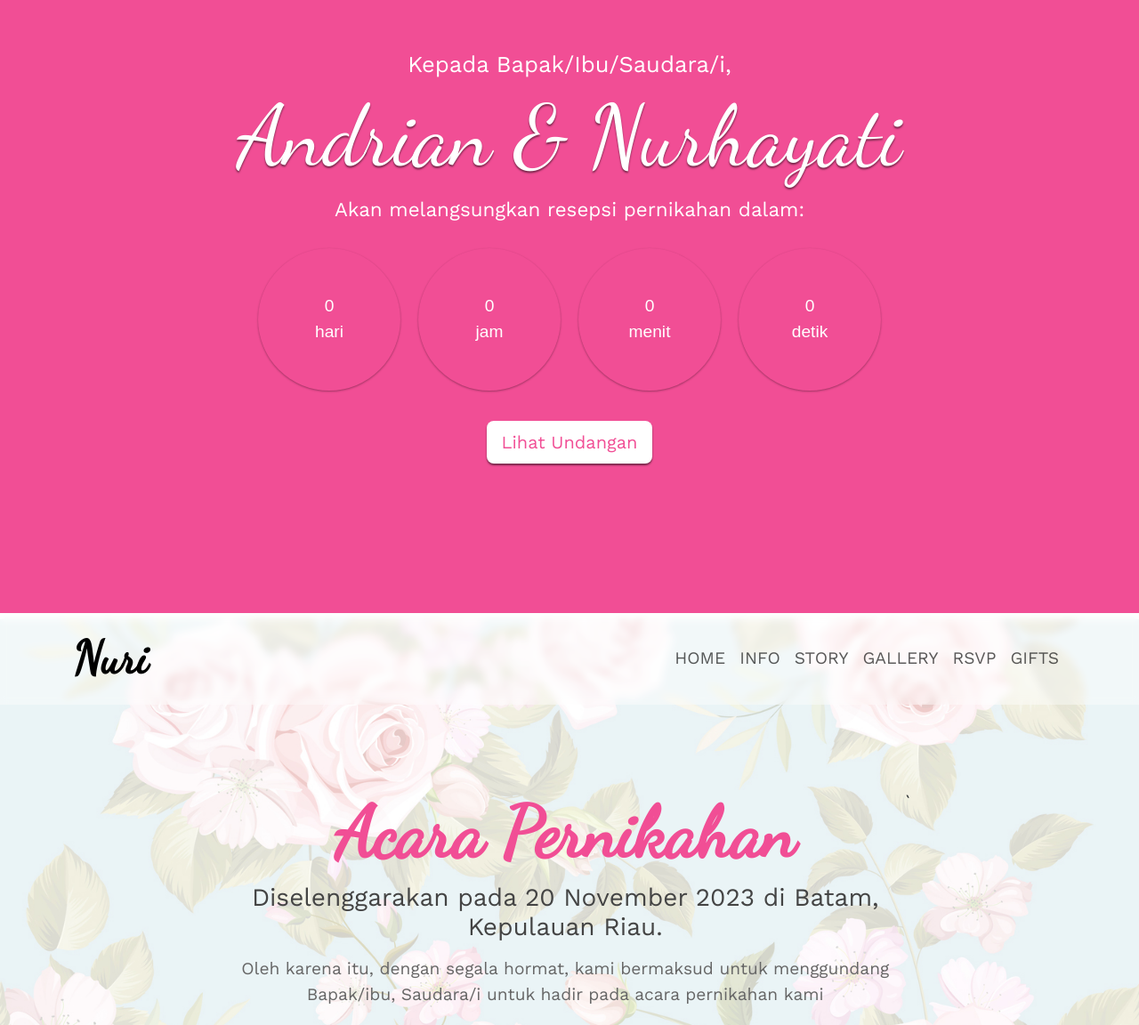
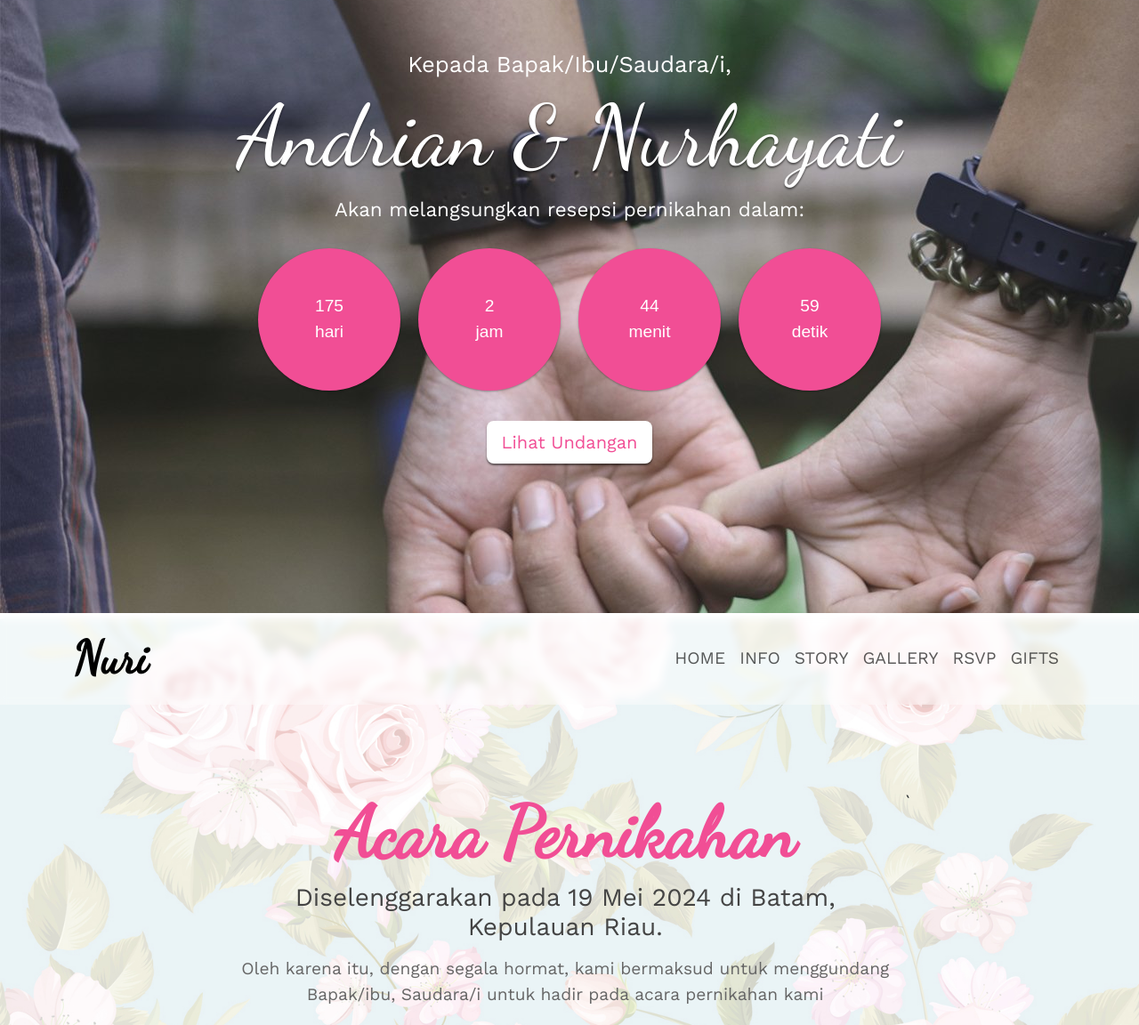
Before and after one commit to andrianmahardi/nuri-wedding, a plain HTML site: page index.html in a window 1280 px wide. Shown: the part 111-1263 px from the top of the page at 89% size. Drawn offline with nearby package versions, Linux system fonts and the light colour scheme.

Commit message:
perubahan backgroung

```diff
--- a/index.html
+++ b/index.html
@@ -68,7 +68,7 @@
         <div class="row justify-content-center">
           <div class="col-md-8 text-center">
             <h2>Acara Pernikahan</h2>
-            <h3>Diselenggarakan pada 20 November 2023 di Batam, Kepulauan Riau.</h3>
+            <h3>Diselenggarakan pada 19 Mei 2024 di Batam, Kepulauan Riau.</h3>
             <p>Oleh karena itu, dengan segala hormat, kami bermaksud untuk menggundang Bapak/ibu, Saudara/i untuk hadir pada acara pernikahan kami</p>
           </div>
           `
@@ -138,7 +138,7 @@
                   </div>
                   <div class="col-md-6">
                     <i class="bi bi-calendar3 d-block"></i>
-                    <span>20 November 2023</span>
+                    <span>19 Mei 2024</span>
                   </div>
                 </div>
               </div>
@@ -156,7 +156,7 @@
                   </div>
                   <div class="col-md-6">
                     <i class="bi bi-calendar3 d-block"></i>
-                    <span>20 November 2023</span>
+                    <span>19 Mei 2024</span>
                   </div>
                 </div>
               </div>
@@ -202,9 +202,9 @@
 
     <script>
       simplyCountdown('.simply-countdown', {
-        year: 2023, // required
-        month: 11, // required
-        day: 25, // required
+        year: 2024, // required
+        month: 05, // required
+        day: 19, // required
         hours: 8, // Default is 0 [0-23] integer
         words: {
           //words displayed into the countdown
--- a/style.css
+++ b/style.css
@@ -18,7 +18,7 @@ body {
   left: 0;
   width: 100%;
   height: 100%;
-  background-image: url(img/pexels-photo-118033.webp);
+  background-image: url(img/peganngan.jpg);
   background-size: cover;
   background-position: center;
   z-index: -1;
@@ -28,6 +28,7 @@ body {
 .hero {
   position: relative;
   min-height: 100vh;
+  background-image: url(img/peganngan.jpg);
 }
 
 .hero h1,
```
Also changed, not shown: img/Tangan.jpeg (added), img/peganngan.jpg (added).
